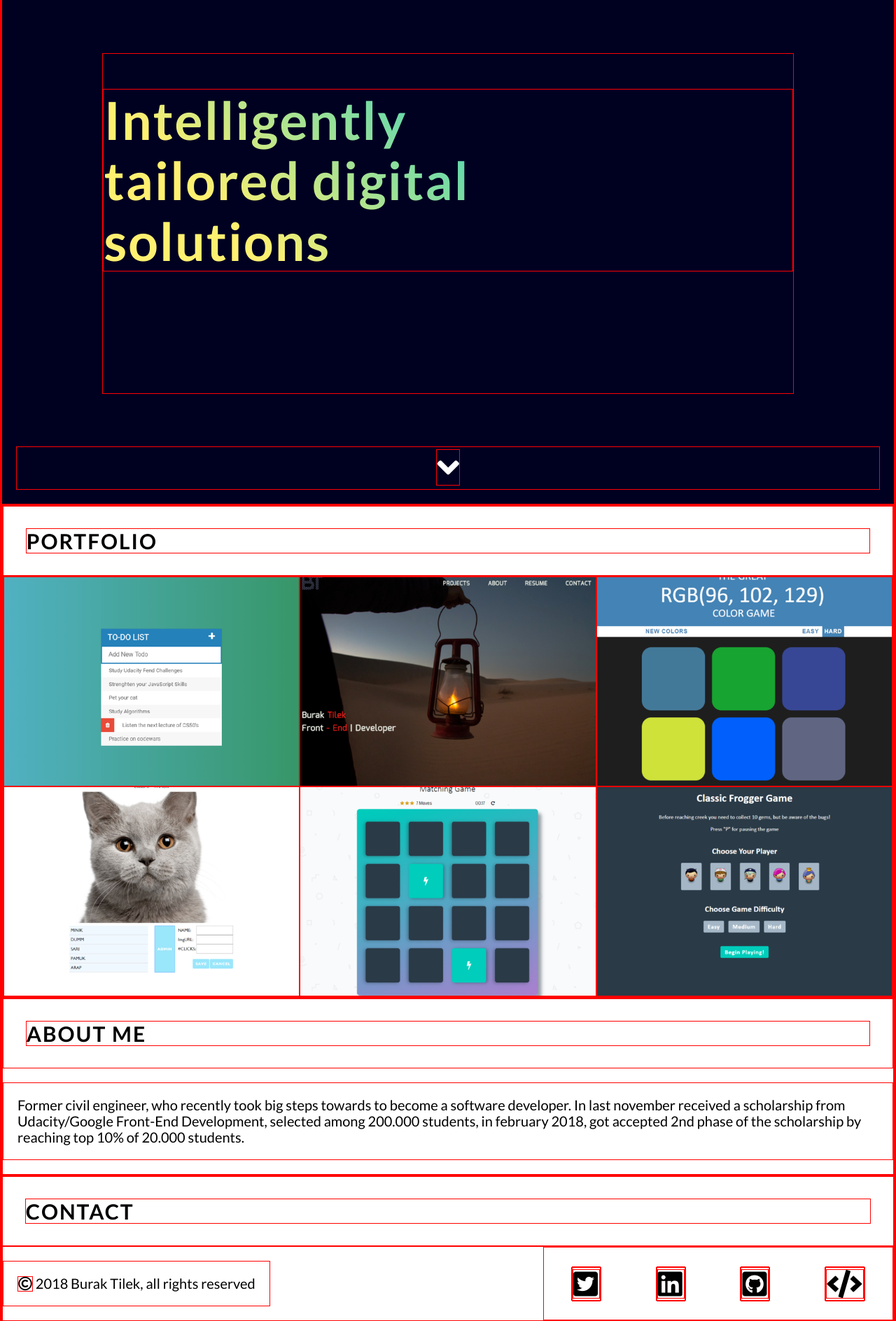
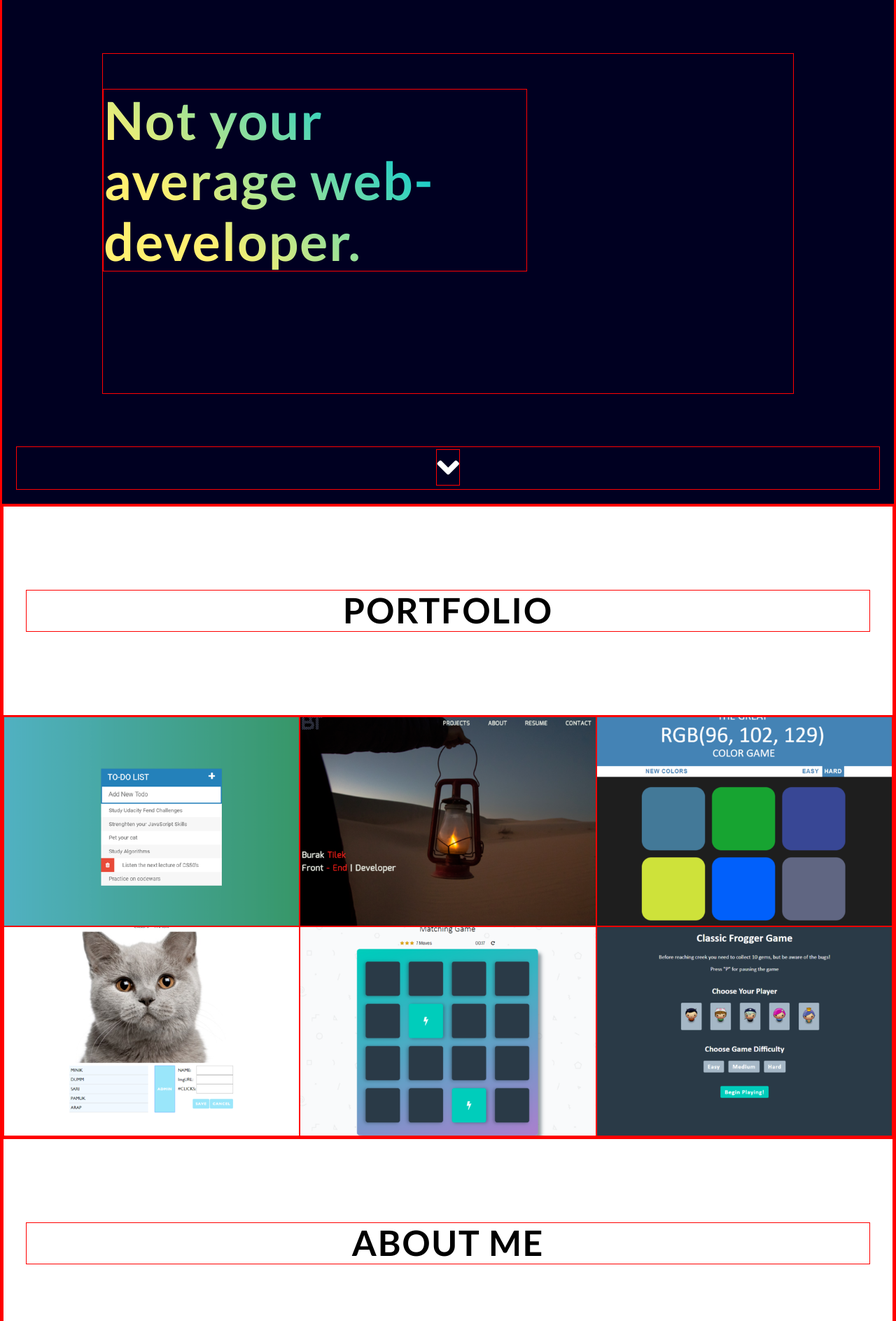
Before and after one commit to ucanfil/Portfolio-Site-V2, a PHP site: page / in a window 1280 px wide. Shown: the part 81-1969 px from the top of the page at 70% size. Run offline with PHP 8.4, Linux system fonts and the light colour scheme; some libraries are stand-ins or nearby versions.

Commit message:
Heading height and font-size changed

```diff
--- a/css/style.css
+++ b/css/style.css
@@ -366,6 +366,8 @@
 
 h2 {
   text-transform: uppercase;
+  text-align: center;
+  font-size: 5rem;
 }
 
 ul {
@@ -413,6 +415,11 @@
   height: 30px;
 }
 
+.top-nav li a {
+  text-decoration: none;
+  color: inherit;
+}
+
 .intro {
   width: 80%;
   margin: 0 90% 0 10%;
@@ -422,6 +429,8 @@
 }
 
 h1 {
+  max-width: 606px;
+  min-height: 260px;
   background-size: 200%;
   background-image: linear-gradient(
     45deg,#fff070 0%,#fff070 35%,#00c9d3 66%,#00c9d3 100%);
@@ -447,8 +456,8 @@
 }
 
 /* ======= Portfolio Section Styling ======= */
-.heading {
-  height: 100px;
+.headings {
+  height: 300px;
   display: flex;
   align-items: center;
 }
@@ -525,7 +534,10 @@
 }
 
 /* ======= Footer Styling ======= */
-
+footer {
+  background-color: #000021;
+  color: #fff;
+}
 .bottom-nav {
   font-size: 4rem;
   min-width: 500px;
--- a/index.html
+++ b/index.html
@@ -14,21 +14,21 @@
         <nav class="navbar-top">
             <a href="/"><img src="img/logo.png" alt="business-logo"></a>
             <ul class="top-nav">
-                <li><a>Home</a></li>
-                <li><a>Portfolio</a></li>
-                <li><a>About Me</a></li>
-                <li><a>Contact</a></li>
+                <li><a href="">Home</a></li>
+                <li><a href="#portfolio">Portfolio</a></li>
+                <li><a href="">About Me</a></li>
+                <li><a href="">Contact</a></li>
             </ul>
         </nav>
         <section class="intro">
-            <h1 class="intro-header">Intelligently<br />tailored digital<br />solutions</h1>
+            <h1 class="intro-header">Not your average web-developer.</h1>
         </section>
         <button class="scroll-down-button"><i class="fas fa-angle-down"></i>
         </button>
     </header>
     <main>
         <section class="portfolio">
-            <div class="heading">
+            <div class="headings" id="portfolio">
                 <h2>Portfolio</h2>
             </div>
             <ul class="projects">
@@ -95,7 +95,7 @@
             </ul>
         </section>
         <section class="about-me">
-            <div class="heading">
+            <div class="headings">
                 <h2>About Me</h2>
             </div>
             <p>Former civil engineer, who recently took big steps towards to become a software developer.
@@ -104,7 +104,7 @@
         </section>
     </main>
     <footer>
-        <div class="heading">
+        <div class="headings">
             <h2>Contact</h2>
         </div>
         <nav class="navbar-bottom">
@@ -118,4 +118,5 @@
         </nav>
     </footer>
 </body>
+<script src="js/app.js"></script>
 </html>
--- a/js/app.js
+++ b/js/app.js
@@ -0,0 +1,21 @@
+let header = document.querySelector('.intro-header');
+
+/*
+
+header.innerHTML = '';
+let headerText = ['Not your average web-developer.'];
+let text = headerText[0].split('');
+
+function addLetter() {
+    console.log(text);
+    if (header.innerHTML.length < 31) {
+        header.innerHTML += text.splice(0, 1);
+    }
+}
+
+
+
+
+let timerId = setInterval(addLetter, 150);
+
+*/
```
